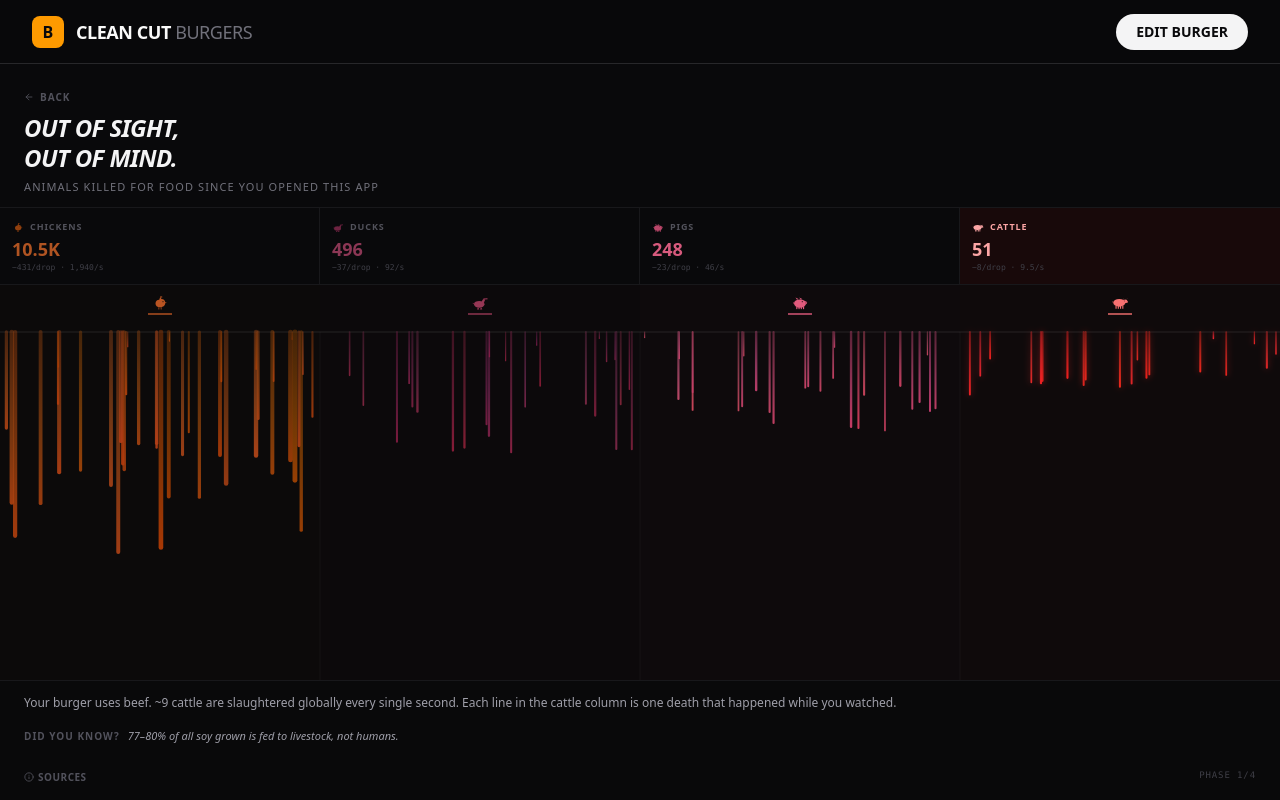
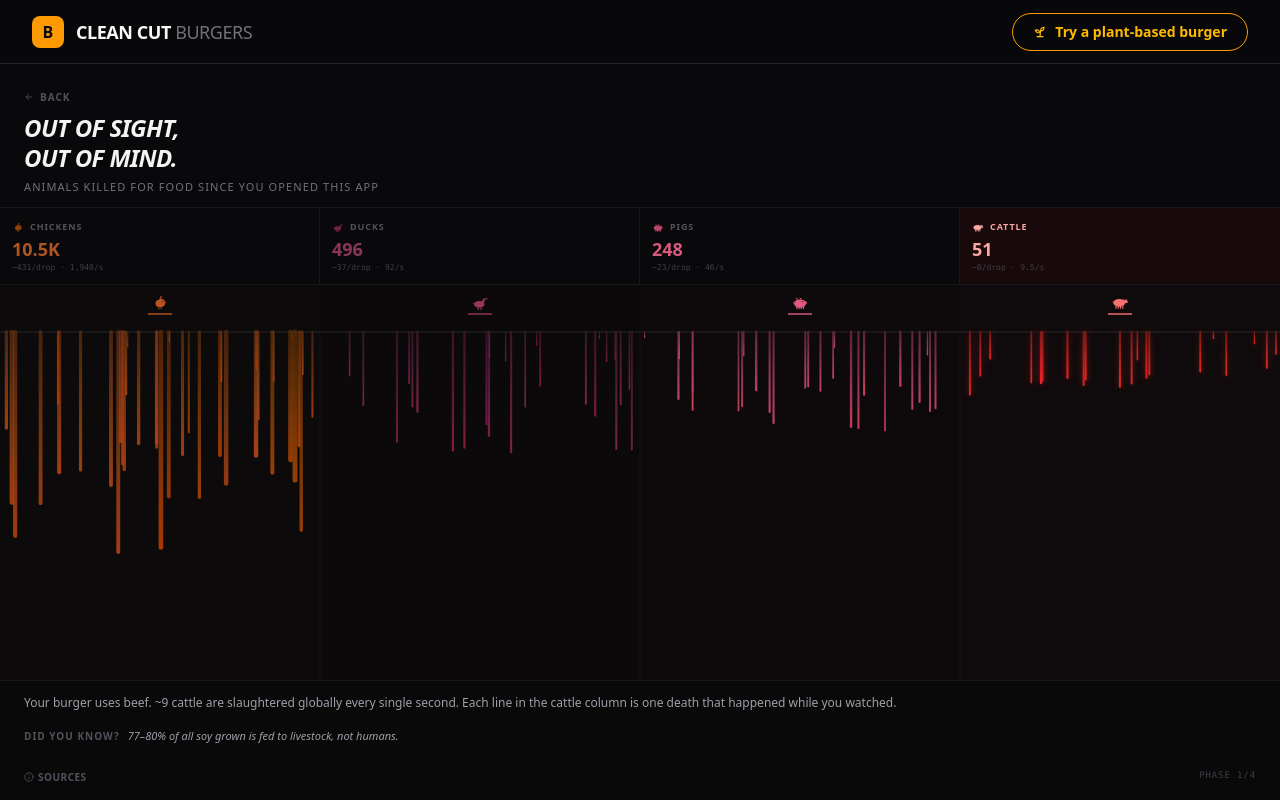
Before and after one commit to ShadyXV/clear-cut-burgers, a React (Vite) app: page /deaths in a window 1280 px wide. Built offline with nearby package versions, Linux system fonts and the light colour scheme.

Commit message:
feat: relocate plant-based burger CTA from AnimalDeathsScreen to navigation header

```diff
--- a/src/App.tsx
+++ b/src/App.tsx
@@ -5,7 +5,7 @@
 
 import { useState, useEffect } from 'react';
 import { motion, AnimatePresence } from 'motion/react';
-import { Skull } from 'lucide-react';
+import { Skull, Sprout } from 'lucide-react';
 import { useLocation, useNavigate, useOutlet } from 'react-router-dom';
 import { SPRING, EASE, DUR } from './constants/animations';
 import { BurgerStack } from './components/BurgerStack';
@@ -48,6 +48,7 @@ export default function App() {
     recoil,
     heroOpacity,
     setIsAssembled,
+    setSlot,
     setRecoil,
     setHeroOpacity,
     resetForBuilder,
@@ -99,11 +100,25 @@ export default function App() {
           {view === 'impact' ? (
             <button
               onClick={() => navigate('/deaths')}
-              className="px-5 py-2 bg-red-950/30 border border-red-900/50 text-red-400 rounded-full text-sm font-bold hover:bg-red-950/50 transition-colors flex items-center gap-2"
+              className="px-5 py-2 border border-amber-500 text-amber-400 rounded-full text-sm font-bold hover:bg-amber-500/10 transition-colors flex items-center gap-2"
             >
               <Skull size={14} />
               SEE THE ANIMAL TOLL
             </button>
+          ) : view === 'deaths' ? (
+            burgerState.protein1 !== 'blackBeanPatty' && (
+              <button
+                onClick={() => {
+                  setSlot('protein1', 'blackBeanPatty', 1);
+                  resetForBuilder();
+                  navigate('/build');
+                }}
+                className="px-5 py-2 border border-amber-500 text-amber-400 rounded-full text-sm font-bold hover:bg-amber-500/10 transition-colors flex items-center gap-2"
+              >
+                <Sprout size={14} />
+                Try a plant-based burger
+              </button>
+            )
           ) : (
             <button
               onClick={() => {
--- a/src/components/AnimalDeathsScreen.tsx
+++ b/src/components/AnimalDeathsScreen.tsx
@@ -1,5 +1,5 @@
 import { motion, AnimatePresence } from 'motion/react';
-import { ArrowLeft, Sprout } from 'lucide-react';
+import { ArrowLeft } from 'lucide-react';
 import { useNavigate } from 'react-router-dom';
 import { SPECIES } from '../data/animalDeaths';
 import { ICONS_BY_SPECIES_ID } from './AnimalIcons';
@@ -26,7 +26,7 @@ export const AnimalDeathsScreen = () => {
     navigate('/build');
   };
 
-  const { canvasRef, wrapRef, elapsedSec, knifeProgress, showPlantCTA } =
+  const { canvasRef, wrapRef, elapsedSec, knifeProgress } =
     useCanvasAnimation();
 
   const activeIngs = new Set(
@@ -330,23 +330,6 @@ export const AnimalDeathsScreen = () => {
           )}
         </AnimatePresence>
 
-        {/* Plant CTA */}
-        <AnimatePresence>
-          {showPlantCTA && !isPlantBurger && (
-            <motion.button
-              key="plant-cta"
-              initial={{ opacity: 0, y: 20 }}
-              animate={{ opacity: 1, y: 0 }}
-              exit={{ opacity: 0, y: 20 }}
-              transition={{ duration: 0.5 }}
-              onClick={onSwitchToPlant}
-              className="absolute bottom-4 left-1/2 -translate-x-1/2 inline-flex items-center gap-2 px-5 py-2.5 bg-emerald-950/80 border border-emerald-700/60 text-emerald-300 text-xs font-bold rounded-full hover:bg-emerald-900/80 hover:border-emerald-500 transition-colors shadow-xl backdrop-blur-sm"
-            >
-              <Sprout size={13} />
-              Try a plant-based burger
-            </motion.button>
-          )}
-        </AnimatePresence>
       </div>
 
       {/* Footer */}
```
